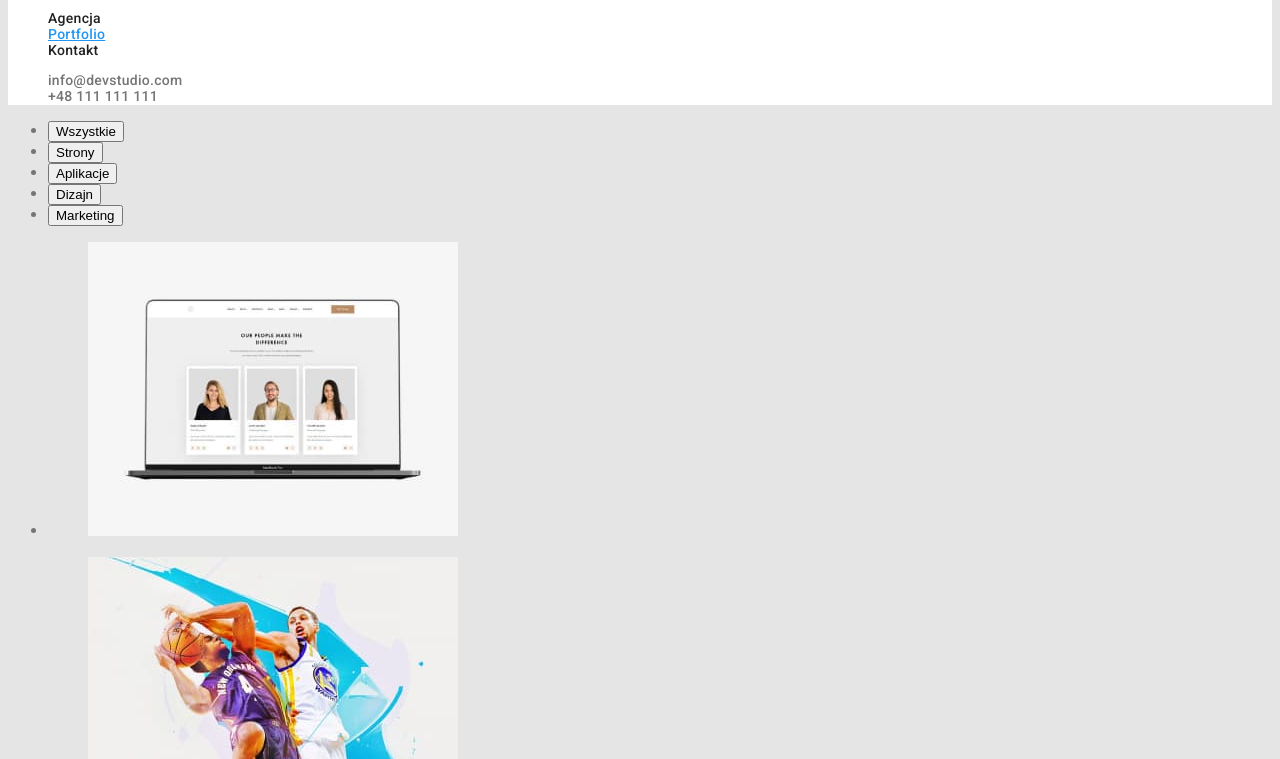
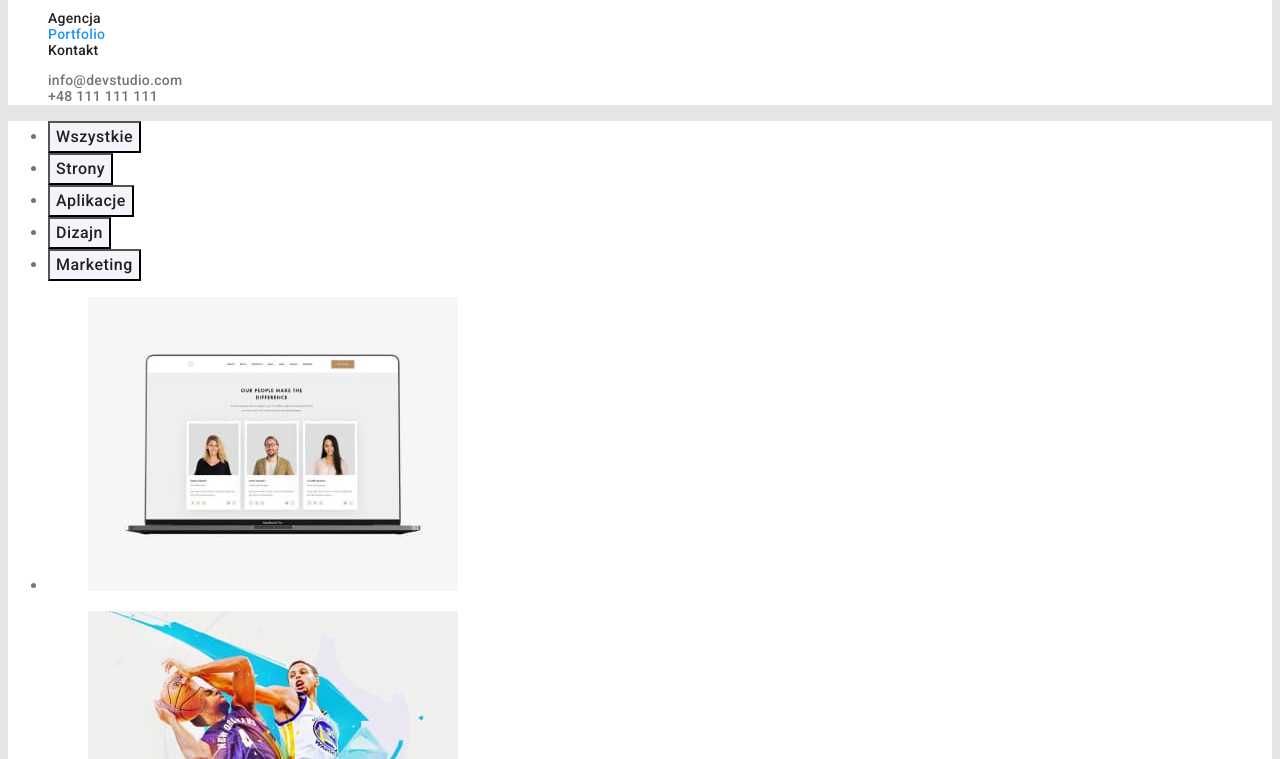
Before and after one commit to michalbartkowsk/GOIT-MARKUP-HW-08, a plain HTML site: page portfolio.html in a window 1280 px wide. Shown: the part 41-800 px from the top of the page. Drawn offline with Linux system fonts and the light colour scheme.

Commit message:
Update portfolio.html and styles.css

```diff
--- a/css/styles.css
+++ b/css/styles.css
@@ -55,6 +55,7 @@ body {
 
 .menu-item-active {
   color: var(--active-color);
+  text-decoration: none;
 }
 
 .menu-contact {
@@ -187,3 +188,24 @@ body {
 .address-item-contact:focus {
   color: var(--bg-color-white);
 }
+
+.choices {
+  background-color: var(--bg-color-white);
+}
+
+.choices-button {
+  font-family: 'Roboto', sans-serif;
+  font-size: 16px;
+  font-weight: 500;
+  line-height: 1.62;
+  letter-spacing: 0.03em;
+  cursor: pointer;
+  color: var(--text-color-dark);
+  background-color: var(--bg-color-grey);
+}
+
+.choices-button:hover,
+.choices-button:focus {
+  color: var(--bg-color-white);
+  background-color: var(--active-color);
+}
--- a/portfolio.html
+++ b/portfolio.html
@@ -32,23 +32,23 @@
         </li>
       </ul>
     </header>
-    <main>
-      <section>
-        <ul>
+    <main class="page-main">
+      <section class="choices">
+        <ul class>
           <li>
-            <button>Wszystkie</button>
+            <button type="button" class="choices-button">Wszystkie</button>
           </li>
           <li>
-            <button>Strony</button>
+            <button type="button" class="choices-button">Strony</button>
           </li>
           <li>
-            <button>Aplikacje</button>
+            <button type="button" class="choices-button">Aplikacje</button>
           </li>
           <li>
-            <button>Dizajn</button>
+            <button type="button" class="choices-button">Dizajn</button>
           </li>
           <li>
-            <button>Marketing</button>
+            <button type="button" class="choices-button">Marketing</button>
           </li>
         </ul>
       </section>
```
